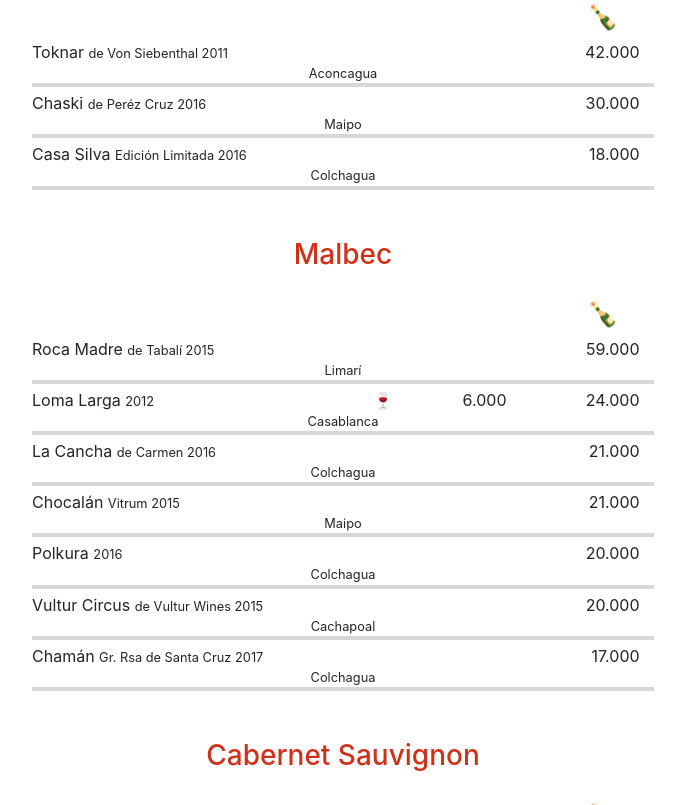
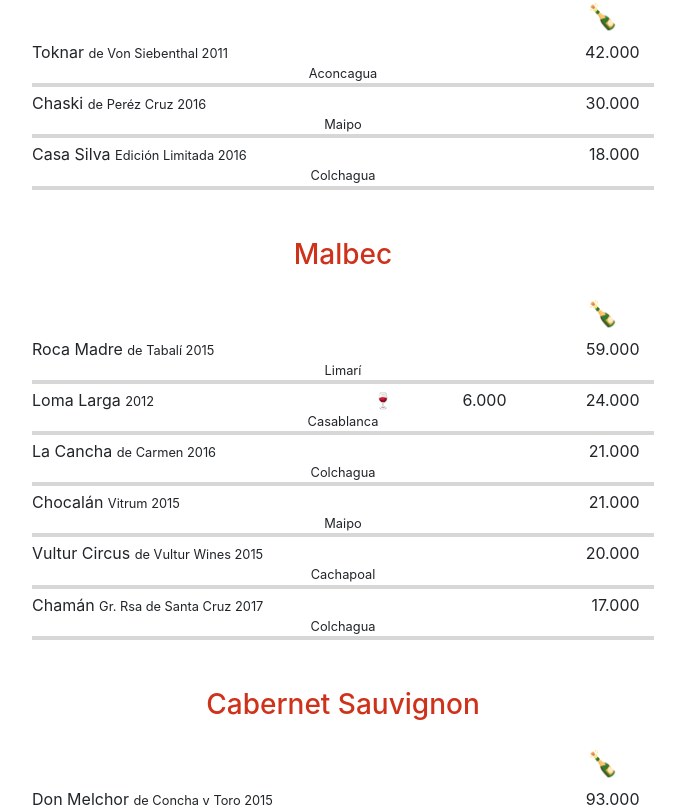
Before and after one commit to durbonca/Menu-QR-Google-sheet, a React (Create React App) app: page /Wine in a window 1280 px wide. Shown: the part 11195-12000 px from the top of the page, without its empty margins (297-982 px from the left). Built offline with nearby package versions, Linux system fonts and the light colour scheme.

Commit message:
Update dataWine.js

```diff
--- a/src/data/dataWine.js
+++ b/src/data/dataWine.js
@@ -346,7 +346,7 @@ const dataWine = [
             /* { id: 4, name: 'Koyle Royale', description: '2015', country: 'Colchagua', price: '', price2: '21.000' }, */
             { id: 8, name: 'La Cancha', description: 'de Carmen 2016', country: 'Colchagua', price: '', price2: '21.000' },
             { id: 5, name: 'Chocalán', description: 'Vitrum 2015', country: 'Maipo', price: '', price2: '21.000' },
-            { id: 6, name: 'Polkura', description: '2016', country: 'Colchagua', price: '', price2: '20.000' },
+            /* { id: 6, name: 'Polkura', description: '2016', country: 'Colchagua', price: '', price2: '20.000' }, */
             { id: 7, name: 'Vultur Circus', description: 'de Vultur Wines 2015', country: 'Cachapoal', price: '', price2: '20.000' },
             { id: 9, name: 'Chamán', description: 'Gr. Rsa de Santa Cruz 2017', country: 'Colchagua', price: '', price2: '17.000' },
         ]
@@ -424,7 +424,7 @@ const dataWine = [
         description:'',
         products:
         [
-            { id: 1, name: 'Erasmo', description: '2014', country: 'Maule', price: '4.000', price2: '25.000' },
+            /* { id: 1, name: 'Erasmo', description: '2014', country: 'Maule', price: '4.000', price2: '25.000' }, */
             { id: 3, name: 'Solvita', description: 'de Calyptra (37,5 cl) - 2010', country: 'Coya', price: '', price2: '16.000' },
            /*{ id: 2, name: 'Errazuriz', description: '2016', country: 'Aconcagua', price: '', price2: '14.000' }, */
         ]
```
